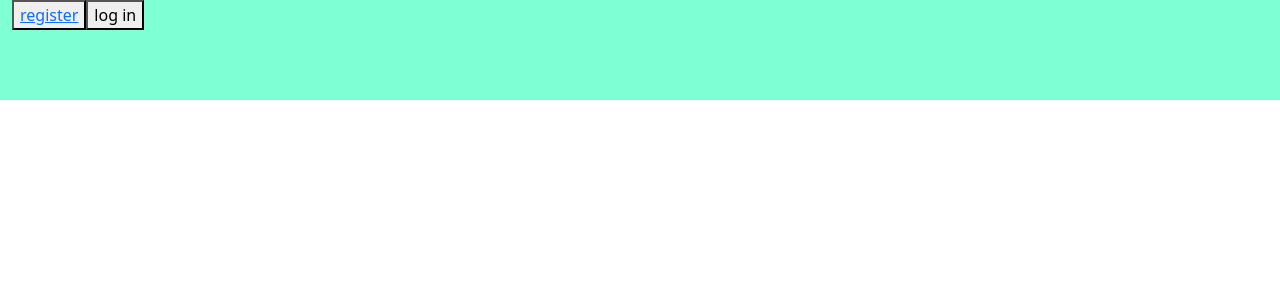
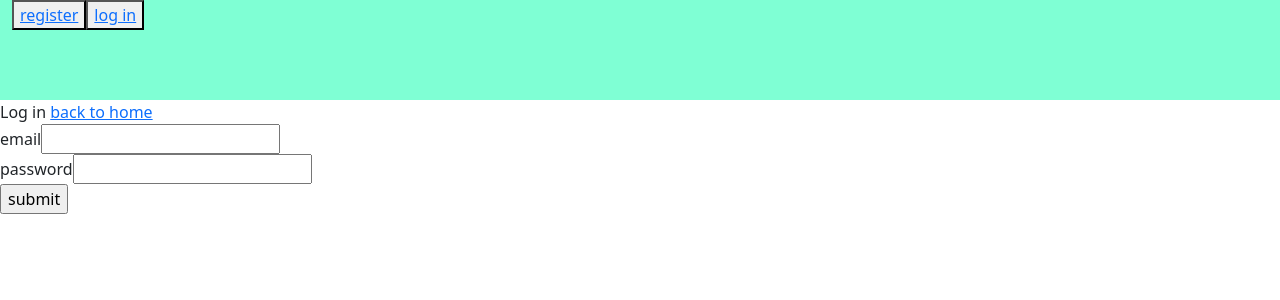
Before and after one commit to AlessandraMartera/frontend-delovo-team2, a Vue app: page /logIn in a window 1280 px wide. Before the commit this address had no page. Shown: the top 300 px of the page. Built offline with nearby package versions, Linux system fonts and the light colour scheme.

Commit message:
create restaurant with id user

```diff
--- a/src/components/AppHeader.vue
+++ b/src/components/AppHeader.vue
@@ -14,8 +14,8 @@ export default {
 
 
       <button>
-        log in
-        <!-- <router-link :to="{ name: 'logIn' }">log in</router-link> -->
+
+        <router-link :to="{ name: 'logIn' }">log in</router-link>
       </button>
     </nav>
   </div>
--- a/src/pages/logIn.vue
+++ b/src/pages/logIn.vue
@@ -5,22 +5,24 @@ export default {
     data() {
         return {
             restaurants: [],
-            data: []
+            data: {
+                'email': '',
+                'password': ''
+            }
+        }
+    },
+    methods: {
+        logInUser(email, password) {
+            axios.post('http://127.0.0.1:8000/api/user-login', this.data, {
+                headers: { 'Content-type': 'multipart/form-data' }
+            }).then(res => {
+                this.data.email = email;
+                this.data.password = password;
+
+            })
 
         }
     },
-    // methods: {
-    //     logInUser() {
-    //         axios.post('http://127.0.0.1:8000/api/user', this.data, {
-    //             headers: { 'Content-type': 'multipart/form-data' }
-    //         }).then(res => {
-
-    //             this.data = res.data.user;
-    //             console.log(this.data);
-    //         })
-
-    //     }
-    // },
     // mounted() {
 
     //     axios.get('http://127.0.0.1:8000/api/restaurants')
@@ -41,25 +43,24 @@ export default {
     Log in
     <router-link :to="{ name: 'home' }">back to home</router-link>
 
-    <div class="d-flex justify-content-center text-center">
-        <form @submit.prevent="logInUser()">
-
+    <form @submit.prevent="logInUser(data.email, data.password)">
+        <div>
             <!-- email -->
-            <div>
             <label for="email">email</label>
-                <input type="email" name="email" id="email">
+            <input type="text" name="email" id="email" required v-model="data.email">
         </div>
 
         <div>
-                <!--password -->
-                <label for=" password">password</label>
-                <input type="password" name="password" id="password">
+            <!-- password -->
+            <label for="password">password</label>
+            <input type="text" name="password" id="password" required v-model="data.password">
+        </div>
+        <div>
 
         </div>
 
-            <input type="submit" value="entra">
+        <input type="submit" value="submit">
     </form>
-    </div>
 </template>
 
 <style scoped>
--- a/src/pages/restaurantRegister.vue
+++ b/src/pages/restaurantRegister.vue
@@ -2,11 +2,12 @@
 import axios from 'axios';
 
 export default {
+    name: "registerRestaurant",
     data() {
         return {
-            users: [],
+            user: [],
             data: {
-                "user_id": 11,
+
                 "nome": '',
                 "indirizzo": '',
                 "partita_iva": '',
@@ -15,11 +16,20 @@ export default {
         }
     },
     methods: {
-        registerUser() {
+        registerUser(nome, indirizzo, partita_iva, image,) {
             // console.log(this.data.user_id);
-            axios.post('http://127.0.0.1:8000/api/restaurants-create', this.data, {
+            axios.post(`http://127.0.0.1:8000/api/restaurants-create/${this.$route.params.id}`, this.data, {
                 headers: { 'Content-type': 'multipart/form-data' }
             }).then(res => {
+                console.log(res.data);
+
+
+                this.data.nome = nome;
+                this.data.indirizzo = indirizzo;
+                this.data.partita_iva = partita_iva;
+                this.data.image = image;
+
+                // console.log(this.data);
                 console.log("Restaurant registered successfully!");
             }).catch(error => {
                 console.error("Error registering restaurant:", error);
@@ -27,10 +37,10 @@ export default {
         }
     },
     mounted() {
-        axios.get('http://127.0.0.1:8000/api/create')
+        axios.get(`http://127.0.0.1:8000/api/create/${this.$route.params.id}`)
             .then(res => {
-                // console.log(res.data)
-                // this.users = res.data.users;
+                console.log(res.data.user);
+                this.user = res.data.user;
             }).catch(error => {
                 console.error("Error fetching users:", error);
             });
@@ -48,14 +58,14 @@ export default {
     </h1>
     <div class="d-flex justify-content-center">
 
-        <form @submit.prevent="registerUser(data.user_id, data.nome, data.indirizzo, data.partita_iva, data.image,)">
+        <form @submit.prevent="registerUser(data.nome, data.indirizzo, data.partita_iva, data.image,)">
             <div>
                 <!-- id user -->
-                <select name="user_id" id="user_id" v-model="data.user_id">
+                <!-- <select name="user_id" id="user_id" v-model="data.user_id">
                     <option v-for="user in users" :key="user.id" :value="user.id">
                         {{ user.id }} {{ user.email }}
                     </option>
-                </select>
+                </select> -->
             </div>
 
             <div>
--- a/src/pages/userRegister.vue
+++ b/src/pages/userRegister.vue
@@ -19,9 +19,9 @@ export default {
             // Imposta un ritardo di 2 secondi (2000 millisecondi) prima della navigazione
             setTimeout(() => {
                 // console.log(this.user_id);
-                this.$router.push({ name: 'dettaglio', params: { id: this.user_id } });
+                this.$router.push({ name: 'restaurantRegister', params: { id: this.user_id } });
                 // Sostituisci '/destinazione' con l'URL di destinazione effettivo
-            }, 5000);
+            }, 1000);
         },
         registerUser(email, password) {
             axios.post('http://127.0.0.1:8000/api/user-create', this.data, {
@@ -65,7 +65,7 @@ export default {
     <router-link :to="{ name: 'home' }">back to home</router-link>
 
     <div class="d-flex justify-content-center">
-        <form @submit.prevent="registerUser(data.email, data.email)">
+        <form @submit.prevent="registerUser(data.email, data.password)">
             <div>
                 <!-- email -->
                 <label for="email">email</label>
@@ -75,15 +75,16 @@ export default {
             <div>
                 <!-- password -->
                 <label for="password">password</label>
-                <input type="text" nome="password" id="password" required v-model="data.password">
+                <input type="text" name="password" id="password" required v-model="data.password">
             </div>
             <div>
 
             </div>
 
-            <router-link :to="{ name: 'restaurantRegister', params: { id: user_id } }" @click="gestisciNavigazione">
-                <input type="submit" value="submit">
-            </router-link>
+            <input type="submit" value="submit" @click="gestisciNavigazione">
+            <!-- <router-link :to="{ name: 'restaurantRegister', params: { id: user_id } }">
+
+            </router-link> -->
 
 
 
--- a/src/router.js
+++ b/src/router.js
@@ -5,6 +5,8 @@ import about from './pages/about.vue';
 
 import userRegister from './pages/userRegister.vue';
 import restaurantRegister from './pages/restaurantRegister.vue';
+
+import logIn from './pages/logIn.vue';
 
 const router = createRouter({
 history: createWebHistory(),
@@ -25,10 +27,15 @@ name: 'userRegister',
 component: userRegister
 },
 {
-    path: '/restaurantRegister/:id',
-    name: 'restaurantRegister',
-    component: restaurantRegister
+    path: '/logIn',
+    name: 'logIn',
+    component: logIn
     },
+{
+path: '/restaurantRegister/:id',
+name: 'restaurantRegister',
+component: restaurantRegister
+},
 
 ]
 });
```
Lines whose indentation alone changed are shown as unchanged.
